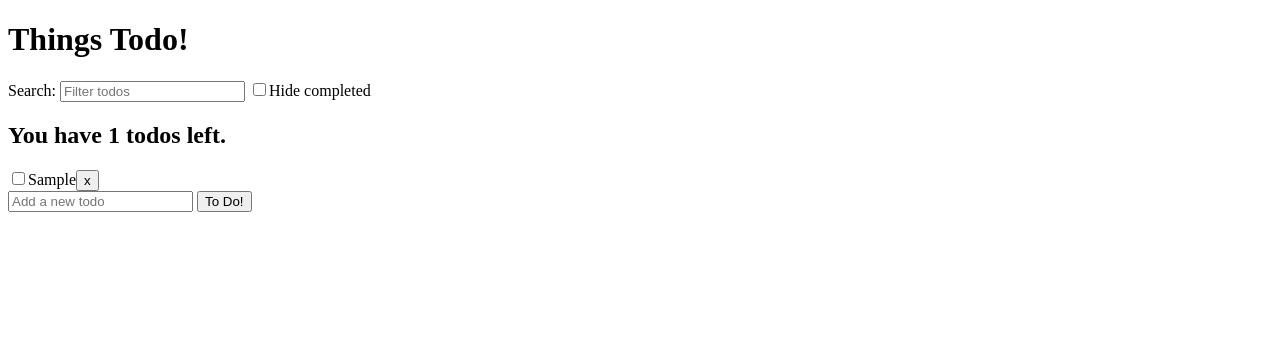
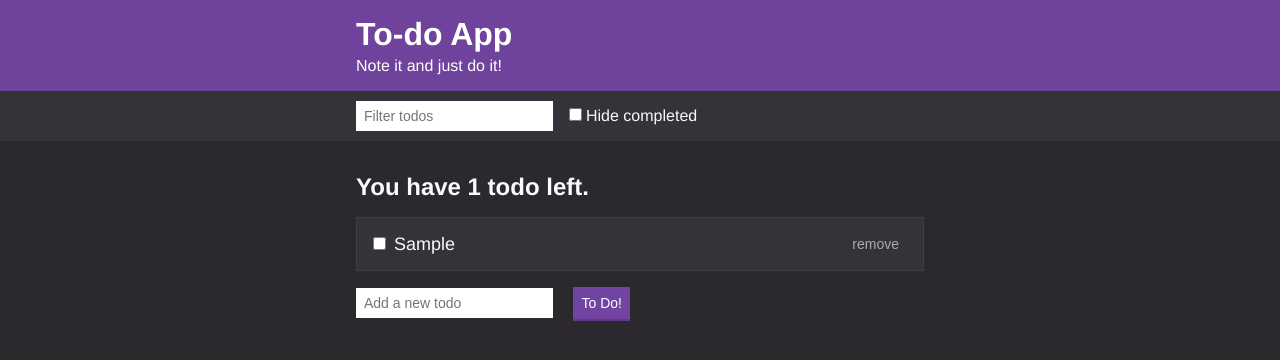
Before and after one commit to Patricio-Ra/todo-app, a plain HTML site: page index.html in a window 1280 px wide. Both pictures are taken after typing "Sample" into the empty fields and a click on the button "To Do!". Drawn offline with Linux system fonts and the light colour scheme.

Commit message:
Add style and fix little issues

```diff
--- a/index.html
+++ b/index.html
@@ -4,21 +4,34 @@
     <meta charset="UTF-8" />
     <meta name="viewport" content="width=device-width, initial-scale=1.0">
     <meta http-equiv="X-UA-Compatible" content="ie=edge">
-    <title>Todo app</title>
+    <link rel="stylesheet" href="/resources/css/styles.css">
+    <link rel="shortcut icon" href="/resources/img/favicon.png" type="image/x-icon">
+    <title>To-do app</title>
 </head>
 <body>
-    <h1>Things Todo!</h1>
-    <label>
-        Search: <input id="filter-todos" type="text" placeholder="Filter todos">
-    </label>
-    <label>
-        <input type="checkbox" id="hide-completed">Hide completed
-    </label>
-    <div id="todos"></div>
-    <form id="new-todo-form">
-        <input type="text" name="newTodoInput" placeholder="Add a new todo">
-        <button>To Do!</button>
-    </form>
+    <header>
+        <div class="container">
+            <h1 class="header__title">To-do App</h1>
+            <h2 class="header__subtitle">Note it and just do it!</h2>
+        </div>
+    </header>
+    <main>
+        <div class="actions">
+            <div class="actions__container">
+                <input id="filter-todos" class="input" type="text" placeholder="Filter todos">
+                <label class="checkbox">
+                    <input type="checkbox" id="hide-completed">Hide completed
+                </label>
+            </div>
+        </div>
+        <div class="container">
+            <div id="todos"></div>
+            <form id="new-todo-form">
+                <input type="text" class="input" name="newTodoInput" placeholder="Add a new todo">
+                <button class="button">To Do!</button>
+            </form>
+        </div>
+    </main>
 
     <script src="vendor/js/uuidv4.js"></script>
     <script src="resources/js/todo-functions.js"></script>
--- a/resources/css/styles.css
+++ b/resources/css/styles.css
@@ -0,0 +1,223 @@
+/*
+// Colors
+$off-black: #20222b;
+$dark-blue: #333745;
+$blue: #3c4251;
+$light-blue: #464b5e;
+$off-white: #a5afd7;
+$purple: #8357c5;
+// Spacing
+$s-size: 1.2rem;
+$m-size: 1.6rem;
+$l-size: 3.2rem;
+$xl-size: 4.8rem;
+$desktop-breakpoint: 45rem;
+*/
+
+/* Base Styles */
+
+* {
+    box-sizing: border-box;
+    margin: 0;
+    padding: 0;
+}
+
+html {
+    font-size: 62.5%;
+}
+
+body {
+    background: #2B292E;
+    color: #fafafa;
+    font-family: Helvetica, Arial, sans-serif;
+    font-size: 1.6rem;
+}
+
+button {
+    cursor: pointer;
+}
+
+a {
+    color: #6F439C;
+}
+
+/* Container */
+
+.container {
+    max-width: 60rem;
+    margin: 0 auto;
+    padding: 0 1.6rem;
+}
+
+/* Header */
+
+header {
+    background: #6F439C;
+    color:white;
+    padding: 1.6rem 0;
+}
+
+.header__title {
+  font-size: 3.2rem;
+  margin-bottom: .4rem;
+}
+
+.header__subtitle {
+  /* color: #777; */
+  font-size: 1.6rem;
+  font-weight: 300;
+}
+
+/* Actions Bar */
+
+.actions {
+    background-color: #353239;
+    /* border-bottom: 1px solid #dedfe0; */
+    /* color: #333333; */
+    padding: 1rem
+}
+
+.actions__container {
+    align-items: center;
+    display: flex;
+    max-width: 60rem;
+    margin: 0 auto;
+    min-height: 3rem;
+    padding: 0 1.6rem;
+}
+
+.actions__container--spaced {
+    justify-content: space-between
+}
+
+/* Form Inputs */
+
+.input {
+    border: none;
+    font-size: 1.4rem;
+    font-weight: 300;
+    height: 3rem;
+    margin-right: 1.6rem;
+    padding: .4rem .8rem;
+}
+
+.checkbox {
+    display: flex;
+    align-items: baseline;
+}
+
+.checkbox > input {
+    margin-right: .4rem;
+}
+
+.button {
+    background: #7044a0;
+    border: none;
+    border-bottom: 2px solid #603a88;
+    color: white;
+    font-size: 1.4rem;
+    font-weight: 300;
+    padding: .8rem;
+    transition: background .3s ease, color .3s ease;
+}
+
+.button:hover {
+    background: #5F3A87;
+}
+
+.button--secondary {
+    background: #888888;
+    border-bottom: 2px solid #717171;
+}
+
+.button--secondary:hover {
+    background: #6E6E6E;
+}
+
+.button--text {
+    background: none;
+    border: none;
+    color: #aaa;
+}
+
+.button--text:hover {
+    background: none;
+    color: white;
+    text-decoration: underline;
+}
+
+/* Note editor */
+
+.title-input {
+    border: 1px solid #DEDFE0;
+    font-size: 2rem;
+    font-weight: 300;
+    display: block;
+    margin: 2.4rem 0;
+    padding: .8rem;
+    width: 100%;
+}
+
+.body-input {
+    border: 1px solid #DEDFE0;
+    font-family: inherit;
+    font-size: 1.6rem;
+    font-weight: 300;
+    display: block;
+    margin: 2.4rem 0;
+    min-height: 15rem;
+    padding: .8rem;
+    width: 100%;
+}
+
+/* Note List Item */
+
+.list-item {
+    text-decoration: none;
+    color: #fafafa;
+    cursor: pointer;
+    background: #353239;
+    border: 1px solid #423e47;
+    margin: 1.6rem 0;
+    padding: 1rem 1.6rem;
+    display: block;
+    transition: background .3s ease;
+    display: flex;
+    justify-content: space-between;
+    align-items: center
+}
+
+.list-item__container {
+    display: flex;
+    font-size: 1.8rem;
+    font-weight: 300;
+    align-items: baseline;
+}
+
+.list-item__container > *:first-child {
+    margin-right: .8rem;
+}
+
+.list-item:hover {
+    background: #3d3941;
+}
+
+.list-item__title {
+    font-size: 1.8rem;
+    margin-bottom: .4rem
+}
+
+.list-item__subtitle {
+    color: #666;
+    font-size: 1.4rem;
+    font-weight: 300;
+    font-style: italic;
+}
+
+.list-title {
+    margin: 3.2rem 0 1.6rem;
+}
+
+.empty-message {
+    margin: 3.2rem 0;
+}
--- a/resources/js/todo-app.js
+++ b/resources/js/todo-app.js
@@ -21,18 +21,17 @@ document.querySelector('#hide-completed').addEventListener('change', e => {
 
 document.querySelector('#new-todo-form').addEventListener('submit', e => {
 	e.preventDefault();
-	if (e.target.elements.newTodoInput.value.length) {
+	const text = e.target.elements.newTodoInput.value.trim();
+
+	if (text !== '') {
 		const newTodo = {
 			id: uuidv4(),
-			text: e.target.elements.newTodoInput.value,
+			text,
 			completed: false
 		};
 		todos.push(newTodo);
-		e.target.elements.newTodoInput.value = '';
-		saveTodos(todos)
-	} else {
-		return false;
+		saveTodos(todos);
+		renderTodos(todos, filters);
 	};
-
-	renderTodos(todos, filters);
+	e.target.elements.newTodoInput.value = '';
 });
--- a/resources/js/todo-functions.js
+++ b/resources/js/todo-functions.js
@@ -39,27 +39,34 @@ const setCompleted = id => {
 
 // Generate DOM elements for an individual note.
 const generateTodo = todo => {
-	const todoElement = document.createElement('div');
+	const todoElement = document.createElement('label');
+	const containerEl = document.createElement('div');
 	const todoCheck = document.createElement('input');
 	const todoText = document.createElement('span');
 	const deleteBtn = document.createElement('button');
 
-  // Setup todo checkbox.
+  	// Setup todo checkbox.
 	todoCheck.setAttribute('type', 'checkbox');
 	todoCheck.checked = todo.completed;
-	todoElement.appendChild(todoCheck);
+	containerEl.appendChild(todoCheck);
 	todoCheck.addEventListener('change', e => {
 		setCompleted(todo.id);  // Instead it's better to todo.completed = e.target.checked;*
 		saveTodos(todos);
 		renderTodos(todos, filters);
 	});
 
-  // Setup todo text.
+  	// Setup todo text.
 	todoText.textContent = todo.text;
-	todoElement.appendChild(todoText);
+	containerEl.appendChild(todoText);
 
-  // Setup delete button.
-	deleteBtn.textContent = 'x';
+	// Setup container
+	todoElement.classList.add('list-item');
+	containerEl.classList.add('list-item__container');
+	todoElement.appendChild(containerEl);
+
+  	// Setup delete button.
+	deleteBtn.textContent = 'remove';
+	deleteBtn.classList.add('button', 'button--text');
 	todoElement.appendChild(deleteBtn);
 	deleteBtn.addEventListener('click', e => {
 		removeTodo(todo.id);
@@ -73,9 +80,10 @@ const generateTodo = todo => {
 
 // Generate DOM elements for the summary.
 const generateSummary = incompletedTodos => {
-
 	const summary = document.createElement('h2');
-	summary.textContent = `You have ${incompletedTodos.length} todos left.`;
+	const plural = incompletedTodos.length === 1 ? '' : 's';
+	summary.classList.add('list-title');
+	summary.textContent = `You have ${incompletedTodos.length} todo${plural} left.`;
 
 	return summary;
 };
@@ -83,6 +91,7 @@ const generateSummary = incompletedTodos => {
 
 // Render app based on filters.
 const renderTodos = (todos, filters) => {
+	const todosEl = document.getElementById('todos');
 	const filteredTodos = todos.filter(todo => {
 		const textFiltering = todo.text.toLowerCase().includes(filters.searchText.toLowerCase());
 		const completedFiltering = !filters.hideCompleted || !todo.completed;
@@ -91,9 +100,18 @@ const renderTodos = (todos, filters) => {
 
 	const incompletedTodos = filteredTodos.filter(todo => !todo.completed);
 
-	document.querySelector('#todos').innerHTML = '';
-	document.querySelector('#todos').appendChild(generateSummary(incompletedTodos));
-	filteredTodos.forEach(todo => {
-		document.querySelector('#todos').appendChild(generateTodo(todo));
-	});
+	todosEl.innerHTML = '';
+	todosEl.appendChild(generateSummary(incompletedTodos));
+
+	if (filteredTodos.length > 0) {
+		filteredTodos.forEach(todo => {
+			todosEl.appendChild(generateTodo(todo));
+		});
+	} else {
+		const emptyEl = document.createElement('p');
+		emptyEl.classList.add('empty-message');
+		emptyEl.textContent = 'No to-dos to show';
+		todosEl.appendChild(emptyEl);
+	};
+
 };
```
Also changed, not shown: resources/img/favicon.png (added).
